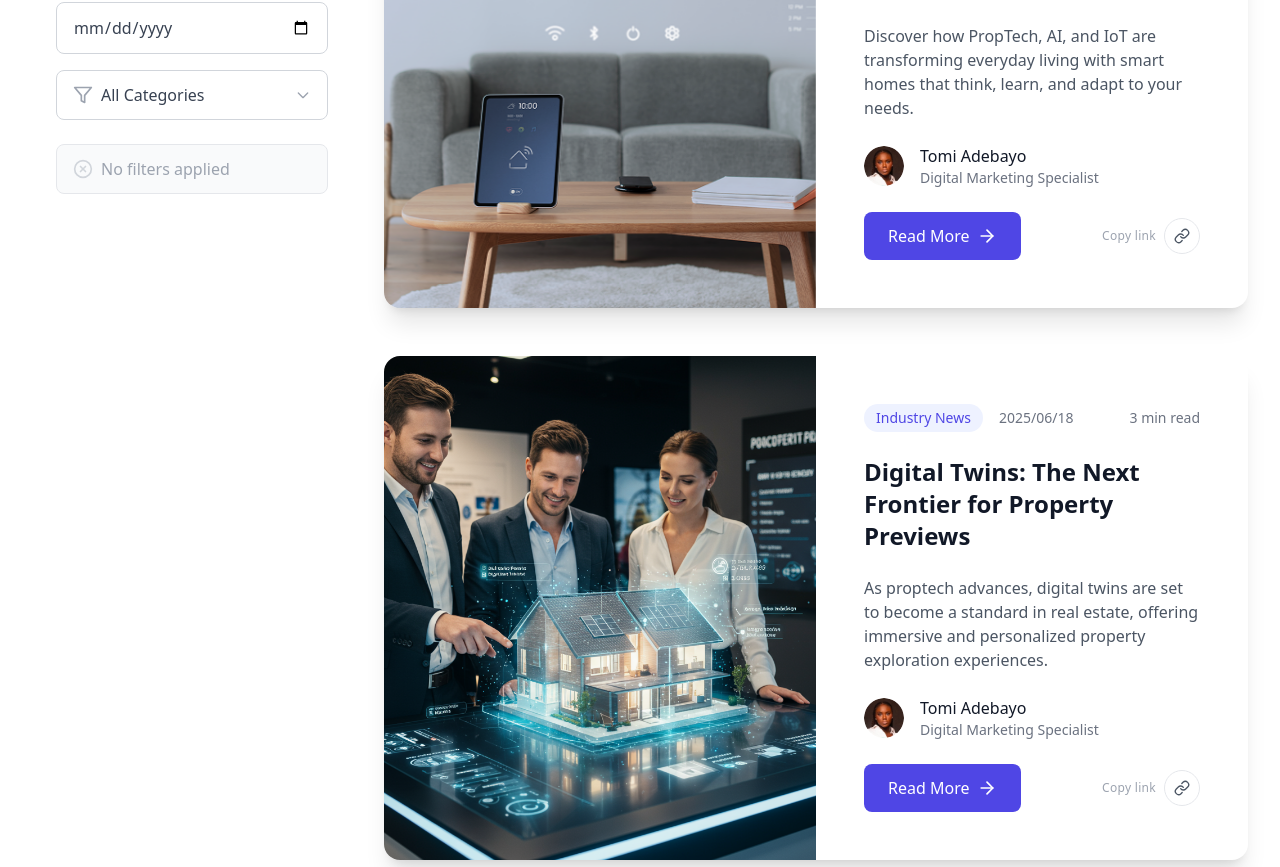
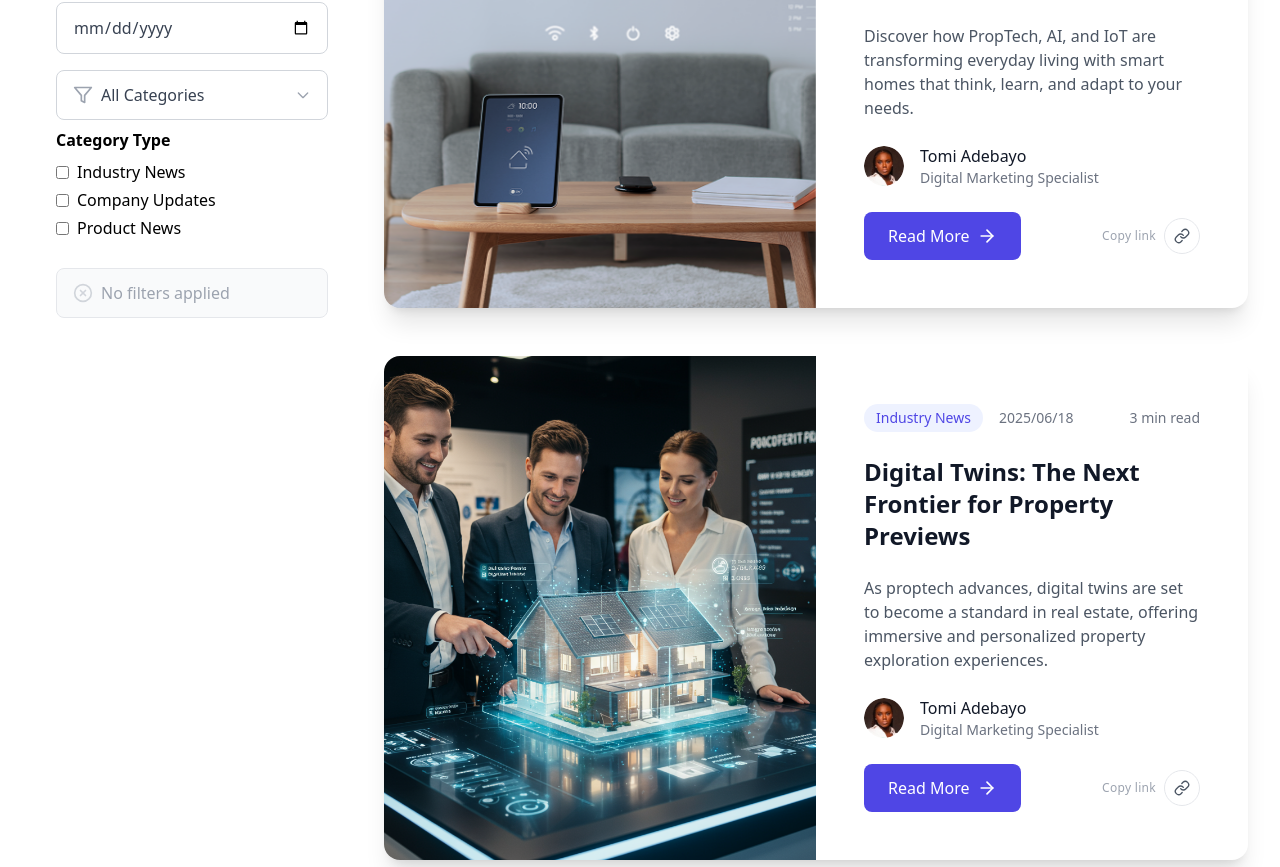
Before and after one commit to olutosin007/luxcity_website_1, a React (Vite) app: page /insights in a window 1280 px wide. Shown: the part 900-1767 px from the top of the page. Built offline with nearby package versions, Linux system fonts and the light colour scheme.

Commit message:
filter section edit

```diff
--- a/src/pages/Insights.tsx
+++ b/src/pages/Insights.tsx
@@ -13,7 +13,9 @@ export default function Insights() {
   const [searchTerm, setSearchTerm] = useState('');
   const [startDate, setStartDate] = useState<Date | null>(null);
   const [endDate, setEndDate] = useState<Date | null>(null);
+  // Restore single-category dropdown state
   const [selectedCategory, setSelectedCategory] = useState('');
+  const [selectedCategories, setSelectedCategories] = useState<string[]>([]);
   const videoRef = useRef<HTMLVideoElement>(null);
   const [dropdownOpen, setDropdownOpen] = useState(false);
   const categoryOptions = [
@@ -64,7 +66,9 @@ export default function Insights() {
     const matchesStart = !startDate || postDate >= new Date(startDate);
     const matchesEnd = !endDate || postDate <= new Date(endDate);
     // Category filter
-    const matchesCategory = !selectedCategory || post.category === selectedCategory;
+    const matchesDropdown = !selectedCategory || post.category === selectedCategory;
+    const matchesCheckboxes = selectedCategories.length === 0 || (post.category && selectedCategories.includes(post.category));
+    const matchesCategory = (selectedCategory && matchesDropdown) || (selectedCategories.length > 0 && matchesCheckboxes) || (!selectedCategory && selectedCategories.length === 0);
     return matchesSearch && matchesStart && matchesEnd && matchesCategory;
   });
 
@@ -74,9 +78,10 @@ export default function Insights() {
     setStartDate(null);
     setEndDate(null);
     setSelectedCategory('');
+    setSelectedCategories([]);
   };
 
-  const isFilterActive = searchTerm || startDate || endDate || selectedCategory;
+  const isFilterActive = searchTerm || startDate || endDate || selectedCategory || selectedCategories.length > 0;
 
   if (loading) {
     return (
@@ -151,7 +156,7 @@ export default function Insights() {
                 />
               </div>
               {/* Category Dropdown */}
-              <div className="relative mb-4">
+              <div className="relative mb-2">
                 <button
                   type="button"
                   className="w-full flex items-center px-4 py-3 rounded-lg border border-gray-300 bg-white text-gray-700 font-medium focus:outline-none focus:ring-2 focus:ring-indigo-300 transition"
@@ -179,6 +184,29 @@ export default function Insights() {
                     ))}
                   </div>
                 )}
+              </div>
+              {/* Add checkboxes below dropdown */}
+              <div className="mb-4">
+                <h3 className="font-semibold mb-2">Category Type</h3>
+                {categoryOptions
+                  .filter(opt => opt.value) // skip "All Categories"
+                  .map(opt => (
+                    <label key={opt.value} className="flex items-center mb-1 cursor-pointer">
+                      <input
+                        type="checkbox"
+                        className="mr-2"
+                        checked={selectedCategories.includes(opt.value)}
+                        onChange={e => {
+                          if (e.target.checked) {
+                            setSelectedCategories([...selectedCategories, opt.value]);
+                          } else {
+                            setSelectedCategories(selectedCategories.filter(cat => cat !== opt.value));
+                          }
+                        }}
+                      />
+                      {opt.label}
+                    </label>
+                  ))}
               </div>
               {/* Clear Filters Button */}
               <button
```
